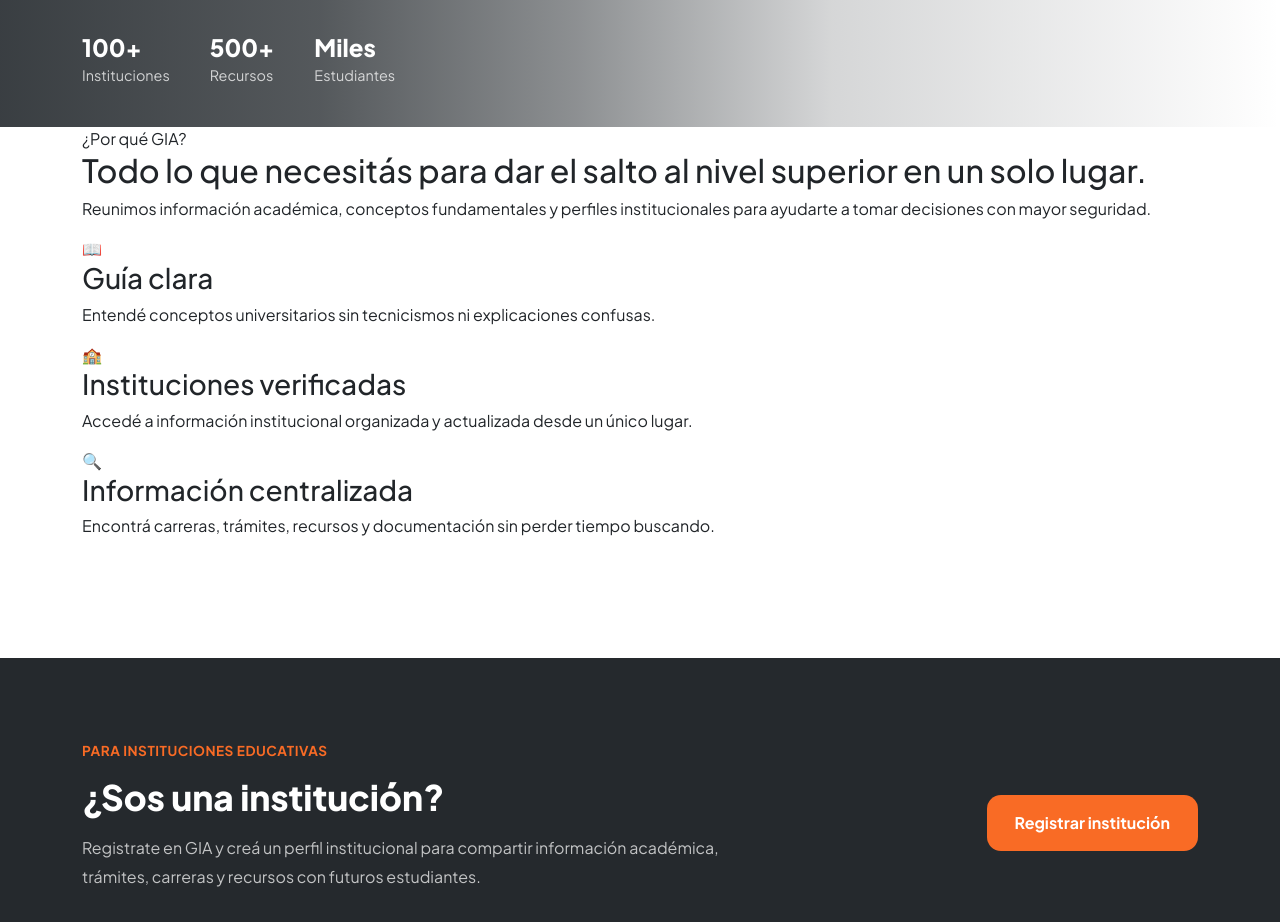
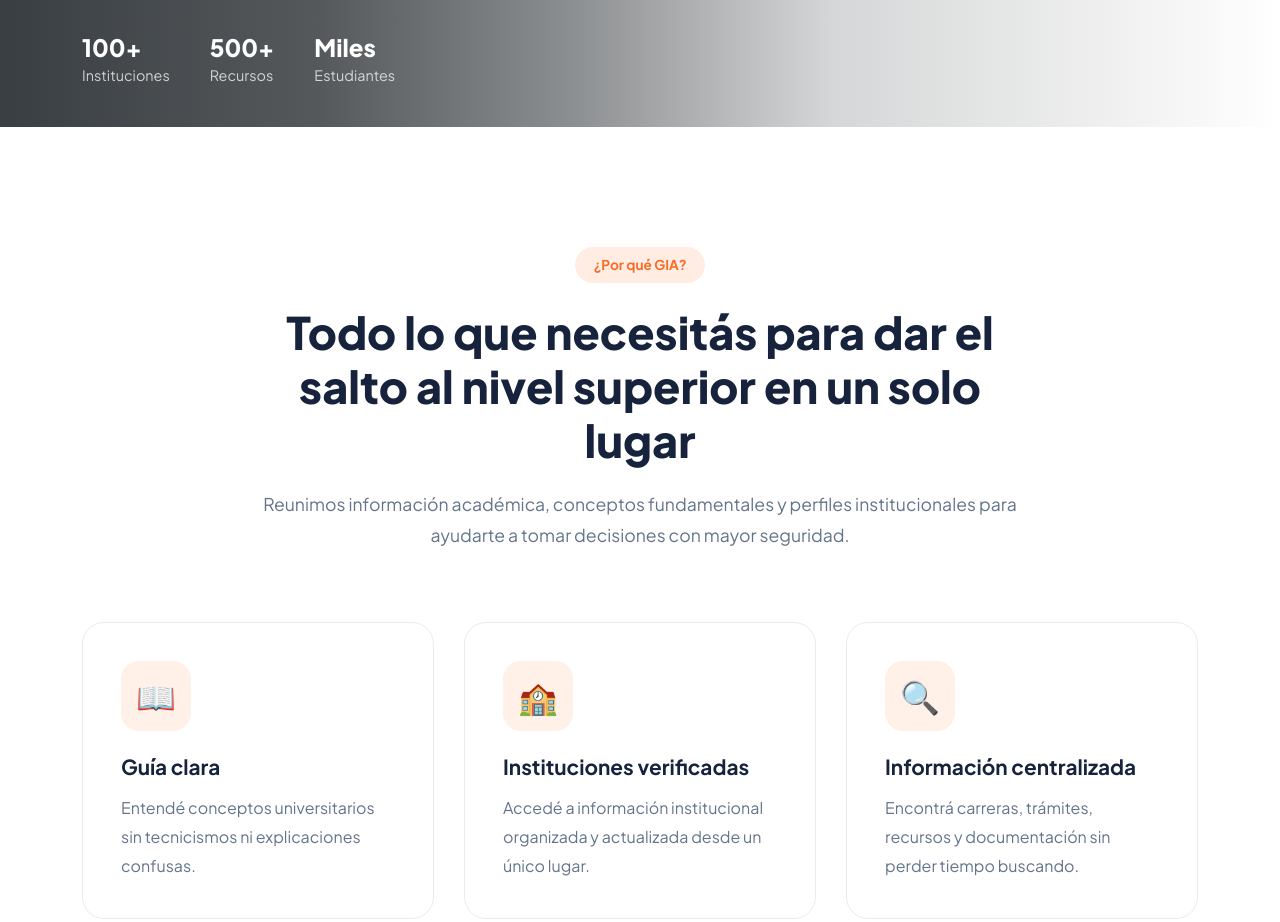
Before and after one commit to Martinolotto/GIA-Proyecto-Gestor-Inteligente-Academico, a plain HTML site: page Frontend/index.html in a window 1280 px wide. Shown: the part 740-1662 px from the top of the page. Drawn offline with nearby package versions, Linux system fonts and the light colour scheme.

Commit message:
feat: se agregaron los estilos correspondientes a la section con la propuesta de valor de gia

```diff
--- a/Frontend/assets/css/sytle.css
+++ b/Frontend/assets/css/sytle.css
@@ -879,3 +879,222 @@
         padding:50px 0;
     }
 }
+
+
+
+/* ==================================================
+   PROPUESTA DE VALOR
+   ==================================================
+
+   Sección destinada a comunicar rápidamente
+   los beneficios principales de la plataforma.
+
+   Debe transmitir:
+   - Confianza
+   - Claridad
+   - Profesionalismo
+
+=================================================== */
+
+.valor-gia{
+
+    padding:120px 0;
+
+    background:#FFFFFF;
+}
+
+
+/* ==================================================
+   ENCABEZADO
+=================================================== */
+
+.valor-header{
+
+    text-align:center;
+
+    max-width:800px;
+
+    margin:0 auto 70px auto;
+}
+
+
+.valor-badge{
+
+    display:inline-block;
+
+    padding:8px 18px;
+
+    border-radius:999px;
+
+    background:rgba(249,107,37,.12);
+
+    color:#F96B25;
+
+    font-size:.85rem;
+
+    font-weight:700;
+}
+
+
+.valor-titulo{
+
+    margin-top:22px;
+
+    color:#17233C;
+
+    font-size:2.8rem;
+
+    font-weight:800;
+
+    line-height:1.2;
+}
+
+
+.valor-descripcion{
+
+    margin-top:22px;
+
+    color:#64748B;
+
+    font-size:1.1rem;
+
+    line-height:1.8;
+}
+
+
+/* ==================================================
+   GRID DE BENEFICIOS
+=================================================== */
+
+.valor-grid{
+
+    display:grid;
+
+    grid-template-columns:
+        repeat(3,1fr);
+
+    gap:30px;
+}
+
+
+/* ==================================================
+   TARJETAS
+=================================================== */
+
+.valor-card{
+
+    background:#FFFFFF;
+
+    border:1px solid #E7ECF1;
+
+    border-radius:22px;
+
+    padding:38px;
+
+    transition:.3s;
+
+    height:100%;
+}
+
+
+.valor-card:hover{
+
+    transform:translateY(-8px);
+
+    border-color:#F96B25;
+
+    box-shadow:
+        0 20px 50px rgba(0,0,0,.08);
+}
+
+
+.valor-icono{
+
+    width:70px;
+
+    height:70px;
+
+    display:flex;
+
+    align-items:center;
+
+    justify-content:center;
+
+    font-size:2rem;
+
+    border-radius:18px;
+
+    background:
+        rgba(249,107,37,.10);
+
+    margin-bottom:24px;
+}
+
+
+.valor-card h3{
+
+    color:#17233C;
+
+    font-size:1.3rem;
+
+    font-weight:700;
+
+    margin-bottom:14px;
+}
+
+
+.valor-card p{
+
+    color:#64748B;
+
+    line-height:1.8;
+
+    margin:0;
+}
+
+
+/* ==================================================
+   RESPONSIVE TABLET
+=================================================== */
+
+@media (max-width:992px){
+
+    .valor-grid{
+
+        grid-template-columns:
+        1fr;
+    }
+
+    .valor-titulo{
+
+        font-size:2.2rem;
+    }
+}
+
+
+/* ==================================================
+   RESPONSIVE MÓVIL
+=================================================== */
+
+@media (max-width:576px){
+
+    .valor-gia{
+
+        padding:80px 0;
+    }
+
+    .valor-titulo{
+
+        font-size:1.9rem;
+    }
+
+    .valor-descripcion{
+
+        font-size:1rem;
+    }
+
+    .valor-card{
+
+        padding:30px;
+    }
+}
--- a/Frontend/index.html
+++ b/Frontend/index.html
@@ -254,7 +254,7 @@
             <h2 class="valor-titulo">
 
                 Todo lo que necesitás para dar el salto
-                al nivel superior en un solo lugar.
+                al nivel superior en un solo lugar
 
             </h2>
 
```
